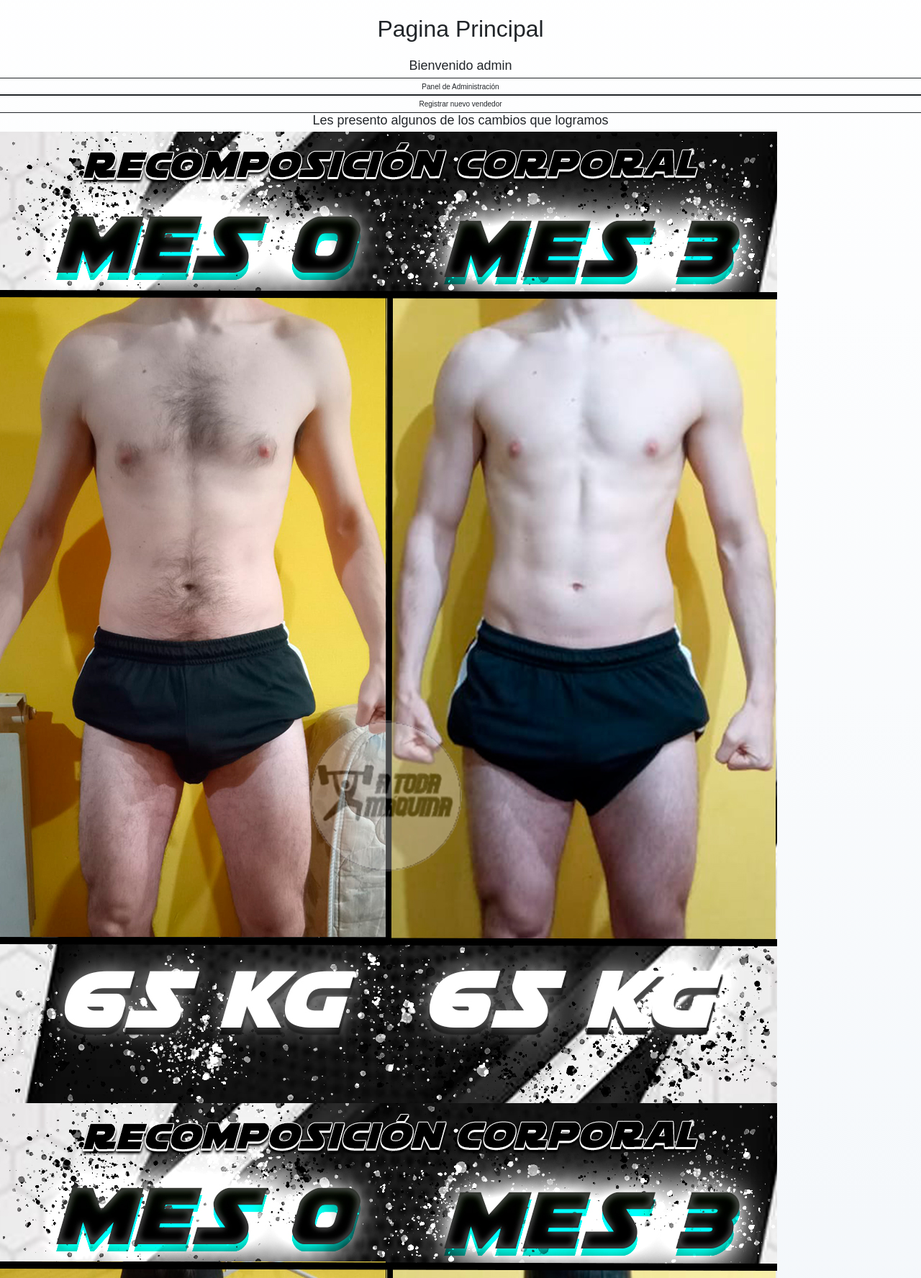
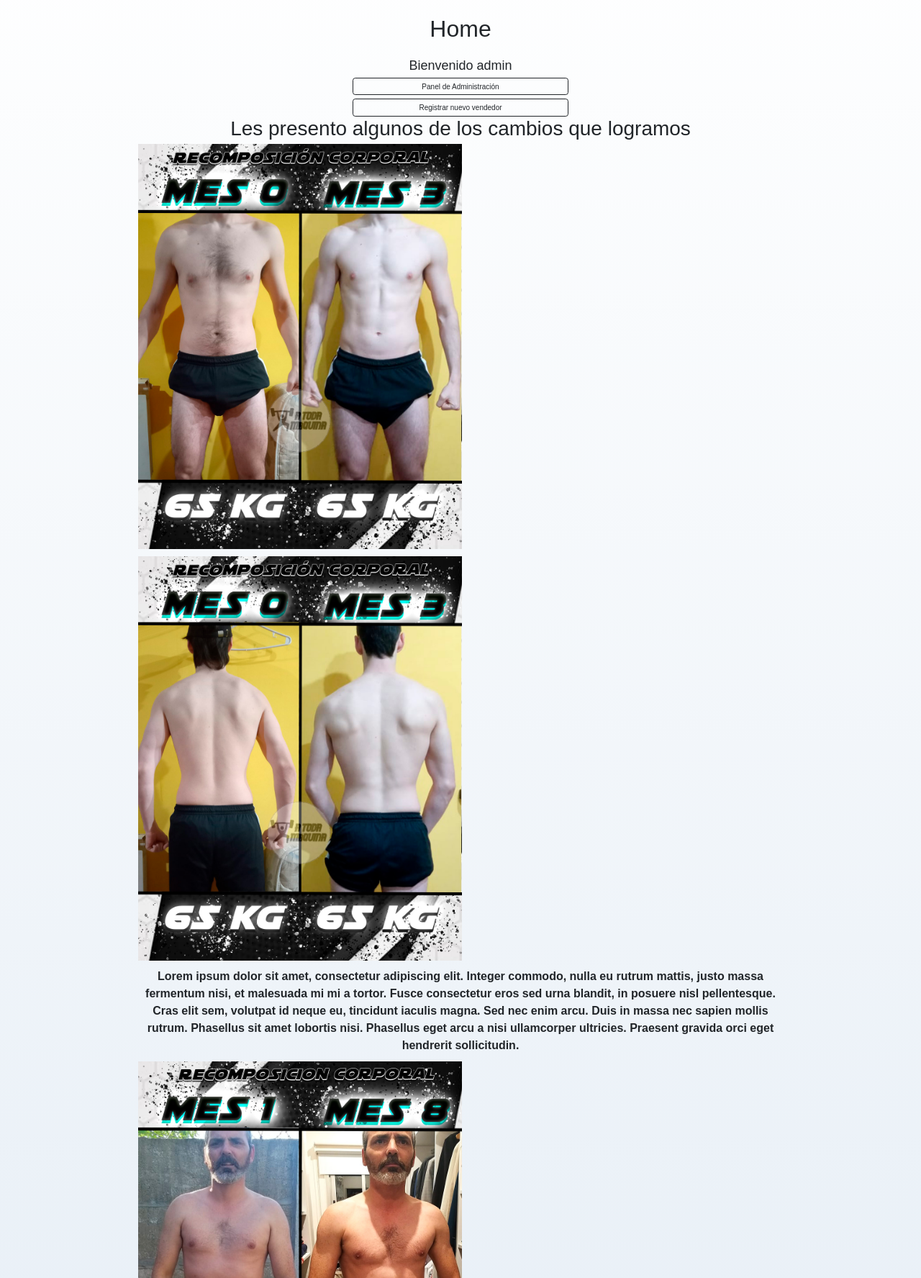
Before and after one commit to JoacoMazza/ATodaMaquina, a Django app: page / in a window 1280 px wide. Shown: the part 144-1920 px from the top of the page at 72% size. Run offline with Django 4.2, Linux system fonts and the light colour scheme; a user stored in the database is signed in.

Commit message:
falta acomodar muestra de items

```diff
--- a/project/apps/Home/static/Home/css/styles.css
+++ b/project/apps/Home/static/Home/css/styles.css
@@ -15,7 +15,12 @@ body {
     font-family: Arial, Helvetica, sans-serif;  /* Elegir el tipo de fuente, pagina piola para buscar Google Fonts */
     background-image: linear-gradient(to top, #dfe9f3 0%, var(--blanco) 100%); /* Crea el degradado en el fondo se define de donde termina y dos colores con % */
 }
-
+.fullscreen{
+    min-height: 100vh;
+    display: flex;
+    flex-direction: column;
+    justify-content: space-between;
+}
 /* Tipografia */
 h1{
     font-size: 3.8rem;
@@ -77,7 +82,66 @@ h1, h2, h3{
     margin: 0 auto;
     padding: 2rem;
     border-radius: 1rem;
-
+}
+/* Index Home */
+.block-home{
+    display: flex;
+    justify-content: center;
+    flex-direction: column;
+    align-items: center;
+}
+.block-home img{
+    max-width: 45rem;
+}
+.block-home div{
+    display: flex;
+    justify-content: space-between;
+    margin-bottom: 1rem;
+    flex-wrap: wrap;
+    gap: 1rem;
+}
+.block-home article{
+    max-width: 70%;
+}
+.texto-home{
+    text-decoration: none;
+    text-align: center;
+    font-weight: bold;
+}
+/* About */
+.block-about{
+    display: flex;
+    justify-content: center;
+    align-items: center;
+    padding: 2rem;
+    gap: 2rem;
+}
+.block-about img{
+    max-width: 60rem;
+    box-shadow: 0px 0px 10px grey;
+}
+.block-about p{
+    font-weight: bold;
+}
+/* Index Producto */
+.imagen-producto img{
+    max-width: 20rem;
+    max-height: 50rem;
+}
+.asesorias{
+    display: flex;
+    flex-wrap: wrap;
+    justify-content: center;
+}
+/* Enlaces */
+.enlaces{
+    display: flex;
+    gap: 0.5rem;
+    flex-direction: column;
+    align-items: center;
+}
+.enlaces a{
+    width: 30rem;
 }
 /* Footer */
 .footer{
@@ -85,4 +149,7 @@ h1, h2, h3{
     font-weight: bold;
     display: flex;
     justify-content: space-around;
+    background-color: var(--gris);
+    margin-top: 1rem;
+    padding-top: 0.5rem;
 }
--- a/project/apps/Home/templates/Home/base.html
+++ b/project/apps/Home/templates/Home/base.html
@@ -19,10 +19,7 @@
 
         <!-- Navegacion -->
         {% include 'Home/navbar.html' %}
-
-        <section class="hero">
-        </section>
-
+        <div class="fullscreen">
             {% block BASE_CONTENIDO %}
                 {% block INDEX_TITULO %}{% endblock INDEX_TITULO %}
                 {% block INDEX_CONTENIDO %}{% endblock INDEX_CONTENIDO %}
@@ -31,6 +28,7 @@
 
             <!-- Pie de Pagina -->
             {% include 'Home/footer.html' %}
+        </div>
         <script src="https://cdn.jsdelivr.net/npm/bootstrap@5.3.0/dist/js/bootstrap.bundle.min.js" integrity="sha384-geWF76RCwLtnZ8qwWowPQNguL3RmwHVBC9FhGdlKrxdiJJigb/j/68SIy3Te4Bkz" crossorigin="anonymous"></script>
     </body>
 </html>
--- a/project/apps/Home/templates/Home/index.html
+++ b/project/apps/Home/templates/Home/index.html
@@ -2,7 +2,7 @@
     {% load static %}
 
     {% block BASE_CONTENIDO %}
-        {% block INDEX_TITULO %} <h1>Pagina Principal</h1> {% endblock INDEX_TITULO %}
+        {% block INDEX_TITULO %} <h1>Home</h1> {% endblock INDEX_TITULO %}
         {% block INDEX_CONTENIDO %}
 
             {% if user.is_authenticated %}
@@ -11,28 +11,30 @@
             {% endif %}
 
             {% if user.is_staff %}
-                <div class="row">
+                <div class="enlaces">
                     <a href="{% url 'admin:index' %}" class="btn btn-outline-dark">Panel de Administración</a>
-                </div>
-                <div class="row">
                     <a href="{% url 'Home:register' %}" class="btn btn-outline-dark">Registrar nuevo vendedor</a>
                 </div>
             {% endif %}
 
 
-            <section>
-                <h3>Les presento algunos de los cambios que logramos</h3>
+            <section class="block-home">
+                <h2>Les presento algunos de los cambios que logramos</h2>
+                <article>
                     <div>
                         <img src="{% static 'Home/assets/img/1AsesoradoFrente.jpg' %}" alt="">
                         <img src="{% static 'Home/assets/img/1AsesoradoEspalda.jpg' %}" alt="">
-                    <p>Lorem ipsum dolor sit amet, consectetur adipiscing elit. Integer commodo, nulla eu rutrum mattis, justo massa fermentum nisi, et malesuada mi mi a tortor. Fusce consectetur eros sed urna blandit, in posuere nisl pellentesque. Cras elit sem, volutpat id neque eu, tincidunt iaculis magna. Sed nec enim arcu. Duis in massa nec sapien mollis rutrum. Phasellus sit amet lobortis nisi. Phasellus eget arcu a nisi ullamcorper ultricies. Praesent gravida orci eget hendrerit sollicitudin.</p>
                     </div>
+                    <p class="texto-home">Lorem ipsum dolor sit amet, consectetur adipiscing elit. Integer commodo, nulla eu rutrum mattis, justo massa fermentum nisi, et malesuada mi mi a tortor. Fusce consectetur eros sed urna blandit, in posuere nisl pellentesque. Cras elit sem, volutpat id neque eu, tincidunt iaculis magna. Sed nec enim arcu. Duis in massa nec sapien mollis rutrum. Phasellus sit amet lobortis nisi. Phasellus eget arcu a nisi ullamcorper ultricies. Praesent gravida orci eget hendrerit sollicitudin.</p>
+                </article>
 
+                <article>
                     <div>
                         <img src="{% static 'Home/assets/img/2AsesoradoFrente.jpg' %}" alt="">
                         <img src="{% static 'Home/assets/img/2AsesoradoEspalda.jpg' %}" alt="">
-                    <p>Nam laoreet sem non metus viverra mollis. Maecenas diam tortor, bibendum quis augue non, hendrerit ornare mauris. Aliquam et blandit eros. Nam ut auctor ante. Fusce vitae interdum metus, sed tincidunt dolor. Suspendisse quis mattis elit. Sed pretium ac leo at tincidunt. Mauris posuere turpis ante, et dignissim ligula congue at.</p>
                     </div>
+                    <p class="texto-home">Nam laoreet sem non metus viverra mollis. Maecenas diam tortor, bibendum quis augue non, hendrerit ornare mauris. Aliquam et blandit eros. Nam ut auctor ante. Fusce vitae interdum metus, sed tincidunt dolor. Suspendisse quis mattis elit. Sed pretium ac leo at tincidunt. Mauris posuere turpis ante, et dignissim ligula congue at.</p>
+                </article>
             </section>
         {% endblock INDEX_CONTENIDO %}
     {% endblock BASE_CONTENIDO %}
--- a/project/apps/Home/templates/Home/login.html
+++ b/project/apps/Home/templates/Home/login.html
@@ -8,7 +8,7 @@
             {% csrf_token %}
             {{ form.as_p }}
             <div class="d-grid gap-3">
-                <button type="submit" class="btn btn-success">Iniciar sesión</button>
+                <button type="submit" class="btn btn-success enlaces">Iniciar sesión</button>
             </div>
         </form>
 
--- a/project/apps/Home/templates/Home/register.html
+++ b/project/apps/Home/templates/Home/register.html
@@ -1,4 +1,4 @@
-{% extends 'Home/index.html' %}
+{% extends 'Home/base.html' %}
 
     {% block INDEX_TITULO %} <h1>Registro de usuario</h1> {% endblock INDEX_TITULO %}
 
@@ -7,7 +7,7 @@
         <form action="" method="post">
             {% csrf_token %}
             {{ form.as_p }}
-            <div class="d-grid gap-3">
+            <div class="enlaces">
                 <button type="submit" class="btn btn-success">Registrar nuevo usuario</button>
             </div>
         </form>
--- a/project/apps/cliente/templates/cliente/formulario.html
+++ b/project/apps/cliente/templates/cliente/formulario.html
@@ -1,7 +1,7 @@
 {% extends 'Home/base.html' %}
     {% load crispy_forms_tags %}
 
-
+    {% block INDEX_TITULO %} <h1>Formulario</h1> {% endblock INDEX_TITULO %}
     {% block INDEX_CONTENIDO %}
 
         {% if form.errors %}
@@ -10,11 +10,11 @@
             </div>
         {% endif %}
 
-        <form action="{% url 'cliente:guardarformulario' %}" method="POST">
+        <form class="formulario" action="{% url 'cliente:guardarformulario' %}" method="POST">
             {% csrf_token %}
             {% if mensaje %}
                 <div class="alertaConcedida">
-                    Formulario enviado correctamente!
+                    Mensaje Enviado Correctamente!
                 </div>
             {% endif %}
 
--- a/project/apps/producto/templates/producto/producto_form.html
+++ b/project/apps/producto/templates/producto/producto_form.html
@@ -1,13 +1,13 @@
-{% extends 'producto/index.html' %}
+{% extends 'Home/base.html' %}
 
     {% block INDEX_TITULO %} <h1>Crear/Actualizar Asesorias</h1> {% endblock INDEX_TITULO %}
 
     {% block INDEX_CONTENIDO %}
 
-        <form method="post">
+        <form class="formulario" method="post">
             {% csrf_token %}
             {{ form.as_p}}
-            <button type="submit">Guardar</button>
+            <button class="enlaces" type="submit">Guardar</button>
         </form>
 
 
--- a/project/config/settings.py
+++ b/project/config/settings.py
@@ -140,3 +140,5 @@ import os
 
 MEDIA_URL = '/media/'
 MEDIA_ROOT = BASE_DIR / 'media'
+
+LOGIN_URL = '../Home/login'
```
Also changed, not shown: project/apps/Home/templates/Home/about.html (+7 -3 lines), project/apps/producto/templates/producto/crear_producto.html (+5 -5 lines), project/apps/producto/templates/producto/index.html (+11 -4 lines), project/apps/producto/templates/producto/producto_list.html (+8 -12 lines), project/apps/producto/views.py (+15 -5 lines), project/db.sqlite3. Lines whose indentation alone changed are shown as unchanged.
